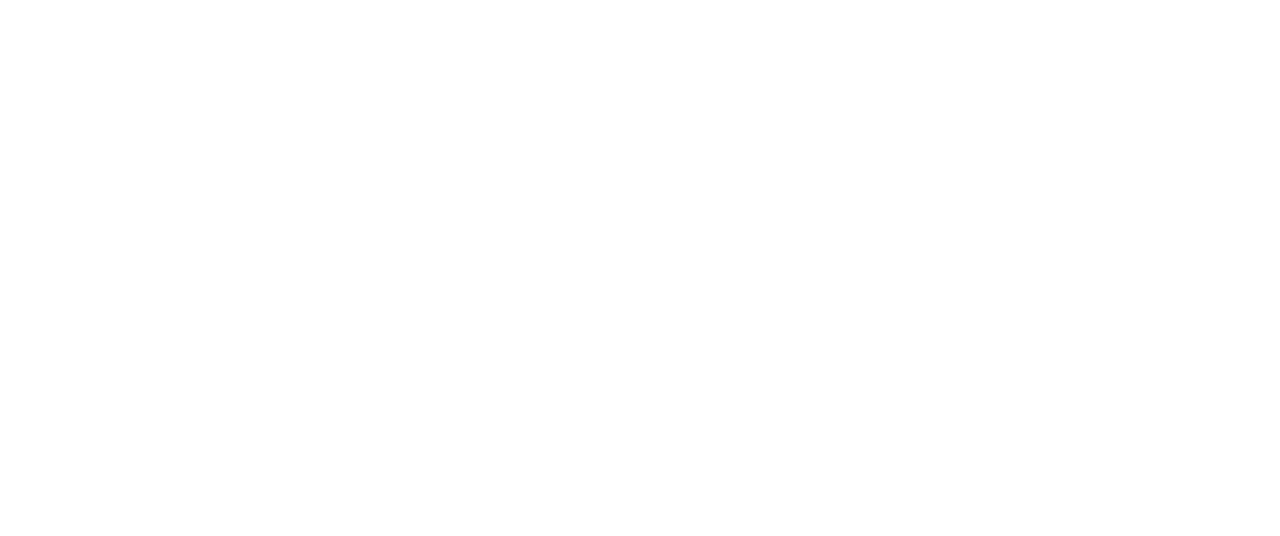
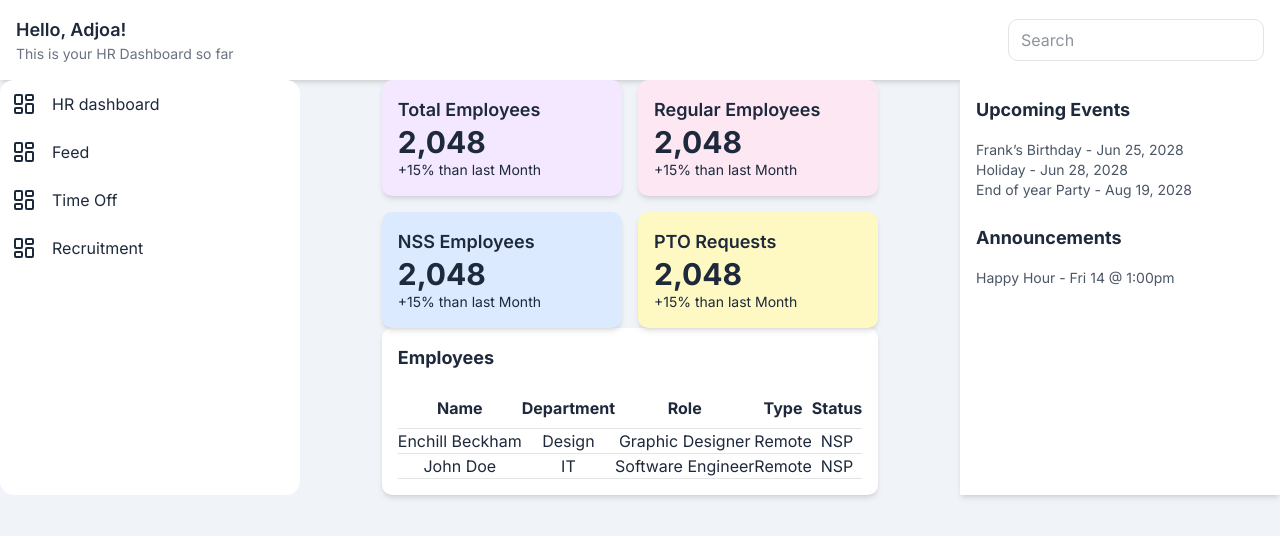
Before and after one commit to Ishmael-a/rgtportal-frontend, a React (Vite) app: page /dashboard in a window 1280 px wide. Before the commit this address had no page. Shown: the top 536 px of the page. Built offline with nearby package versions, Linux system fonts and the light colour scheme.

Commit message:
codes updated

```diff
--- a/src/App.tsx
+++ b/src/App.tsx
@@ -2,6 +2,7 @@
 import Login from "./pages/Login"
 import { Button } from "./components/ui/button";
 import Feed from "./pages/Feed";
+import Dashboard from "./pages/Dashboard";
 
 
 function App() {
@@ -11,7 +12,8 @@
     <Routes>
 
       <Route path="/feed" element={<Feed/>} />
-      <Route path="/login" element={<Login/>} />
+        <Route path="/login" element={<Login />} />
+        <Route path="/dashboard" element={<Dashboard />} />
       <Route path="/" element={
         <div className='font-inter'>
           This is the Homepage
--- /dev/null
+++ b/src/components/Header.tsx
@@ -0,0 +1,20 @@
+
+
+const Header = () => {
+  return (
+    <header className="flex justify-between items-center bg-white p-4 shadow-md">
+      <div>
+        <h1 className="text-lg font-semibold">Hello, Adjoa!</h1>
+        <p className="text-sm text-gray-500">This is your HR Dashboard so far</p>
+      </div>
+      <input
+        type="text"
+        placeholder="Search"
+        className="border rounded-lg px-3 py-2 w-64"
+      />
+    </header>
+  );
+};
+
+
+  export default Header
--- /dev/null
+++ b/src/components/Sidebar.tsx
@@ -0,0 +1,42 @@
+import { LayoutDashboard } from 'lucide-react'
+
+
+const Sidebar = () => {
+    const sideItems = [
+        {
+        title: "HR dashboard",
+        Icon: LayoutDashboard
+        },
+        {
+        title: "Feed",
+        Icon: LayoutDashboard
+        },
+        {
+        title: "Time Off",
+        Icon: LayoutDashboard
+        },
+        {
+        title: "Recruitment",
+        Icon: LayoutDashboard
+        }
+    ]
+  return (
+    <aside className='min-w-[300px] bg-white rounded-xl'>
+      <nav>
+        <ul>
+          {sideItems.map((item, index) => {
+            const {title, Icon} = item
+            return (
+              <li key={index} className='flex items-center gap-x-4 p-3'>
+                <Icon />
+                <span>{title}</span>
+              </li>
+            )
+          })}
+        </ul>
+      </nav>
+   </aside>
+  )
+}
+
+export default Sidebar
--- /dev/null
+++ b/src/components/dash/EmployeeTable.tsx
@@ -0,0 +1,36 @@
+const EmployeeTable = () => {
+  const employees = [
+    { name: "Enchill Beckham", department: "Design", role: "Graphic Designer", type: "Remote", status: "NSP" },
+    { name: "John Doe", department: "IT", role: "Software Engineer", type: "Remote", status: "NSP" },
+  ];
+
+  return (
+    <div className="bg-white p-4 rounded-lg shadow-md">
+      <h2 className="text-lg font-bold">Employees</h2>
+      <table className="w-full mt-4">
+        <thead>
+          <tr className="border-b">
+            <th className="py-2">Name</th>
+            <th className="py-2">Department</th>
+            <th className="py-2">Role</th>
+            <th className="py-2">Type</th>
+            <th className="py-2">Status</th>
+          </tr>
+        </thead>
+        <tbody>
+          {employees.map((emp, index) => (
+            <tr key={index} className="border-b text-center">
+              <td>{emp.name}</td>
+              <td>{emp.department}</td>
+              <td>{emp.role}</td>
+              <td>{emp.type}</td>
+              <td>{emp.status}</td>
+            </tr>
+          ))}
+        </tbody>
+      </table>
+    </div>
+  );
+};
+
+export default EmployeeTable;
--- /dev/null
+++ b/src/components/dash/RightSidebar.tsx
@@ -0,0 +1,21 @@
+const RightSidebar = () => {
+  return (
+    <aside className="w-80 bg-white p-4 shadow-md">
+      <h2 className="text-lg font-bold">Upcoming Events</h2>
+      <div className="mt-4">
+        {["Frank’s Birthday - Jun 25, 2028", "Holiday - Jun 28, 2028", "End of year Party - Aug 19, 2028"].map((event, index) => (
+          <p key={index} className="text-sm text-gray-600">{event}</p>
+        ))}
+      </div>
+      <h2 className="text-lg font-bold mt-6">Announcements</h2>
+      <div className="mt-4">
+        {["Happy Hour - Fri 14 @ 1:00pm"].map((announcement, index) => (
+          <p key={index} className="text-sm text-gray-600">{announcement}</p>
+        ))}
+      </div>
+    </aside>
+  );
+};
+
+
+export default RightSidebar;
--- /dev/null
+++ b/src/components/dash/StatsCard.tsx
@@ -0,0 +1,32 @@
+const StatsCard = ({ title, count, color }: {
+    title: string;
+    count: string;
+    color: string;
+}) => {
+  return (
+    <div className={`p-4 rounded-lg shadow-md ${color}`}>
+      <h3 className="text-lg font-semibold">{title}</h3>
+      <p className="text-3xl font-bold">{count}</p>
+      <p className="text-sm">+15% than last Month</p>
+    </div>
+  );
+};
+
+const StatsGrid = () => {
+  const stats = [
+    { title: "Total Employees", count: "2,048", color: "bg-purple-100" },
+    { title: "Regular Employees", count: "2,048", color: "bg-pink-100" },
+    { title: "NSS Employees", count: "2,048", color: "bg-blue-100" },
+    { title: "PTO Requests", count: "2,048", color: "bg-yellow-100" },
+  ];
+
+  return (
+    <div className="grid grid-cols-2 gap-4">
+      {stats.map((stat, index) => (
+        <StatsCard key={index} {...stat} />
+      ))}
+    </div>
+  );
+};
+
+export default StatsGrid;
--- a/src/index.css
+++ b/src/index.css
@@ -8,9 +8,8 @@
 
 body {
   font-family: "Inter", serif;
-  background-color:  transparent;
+  background-color: #F0F4F8;
   color: #1E293B;
-   border-radius: 25px;
 }
 
 :root {
@@ -103,7 +102,6 @@
   --color-purpleaccent2: #EFE7FF;
   --color-rgtred : #EB2E31;
   --color-rgtgray: #475569;
-  --color-rgtpurpleaccent2: #C9ADFF;
   /* ... */
 }
 
--- /dev/null
+++ b/src/pages/Dashboard.tsx
@@ -0,0 +1,25 @@
+import EmployeeTable from "@/components/dash/EmployeeTable";
+import RightSidebar from "@/components/dash/RightSidebar";
+import StatsGrid from "@/components/dash/StatsCard";
+import Header from "@/components/Header"
+import Sidebar from "@/components/Sidebar"
+
+const Dashboard = () => {
+  return (
+    <div className="w-[100vw] h-[100vh]">
+        <Header />
+      <div className="flex flex-row justify-between">
+        <Sidebar />
+        <div className="flex flex-row gap-4">
+          <div className="w-full">
+            <StatsGrid />
+            <EmployeeTable />
+          </div>
+        </div>
+        <RightSidebar />
+      </div>
+    </div>
+  );
+};
+
+export default Dashboard;
--- a/src/pages/Login.tsx
+++ b/src/pages/Login.tsx
@@ -1,80 +1,12 @@
-import RgtIcon from "../assets/images/RGT TRANSPARENT 1.png"
-import RgtWoman from "../assets/images/envato-labs-image-edit (5) 2.png"
-import RgtIconSmall from "../assets/images/RGT PATTERN 1.png"
-import GoogleIcon from "../assets/logos/Google.svg"
-
 const Login = () => {
   return (
-    <div className="w-full min-h-screen flex rounded-xl">
-        <div className="w-1/2 flex flex-col text-center items-center h-screen">
-          <div className="w-[453px]  items-center justify-center  h-screen">
-
-            <div className="flex flex-col items-center justify-center gap-9">
-              <img src= {RgtIcon}></img>
-           <div className=" flex flex-col gap-3">
-           <h2 className="text-xl font-semibold ">Welcome Back</h2>
-           <h5 className="text-sm">get into your account to begin</h5>
-           </div>
-            </div>
-      <form className="space-y-4 gap">
-        <div className="text-left">
-          <label className="block text-sm font-medium text-gray-700">Email address</label>
-          <input
-            type="text"
-            name="Email address"
-            placeholder="Email address"
-            className="border rounded-md w-full p-2"
-          />
+    <div className="w-full min-h-screen flex">
+        <div className="w-1/2 text-center items-center h-screen">
+            This is the Login Page
         </div>
-        <div className="text-left ">
-
-          <div className="flex  w-full justify-between items-center">
-          <label className="block text-sm font-medium text-gray-700">Password</label>
-          <p className="text-xs ">Forgot Password?</p>
-          </div>
-          <input
-            type="password"
-            name="password"
-            placeholder="*****"
-            className="border rounded-md w-full p-2"
-          />
+        <div className="w-1/2 bg-purpleaccent2 text-center items-center h-screen">
+            This is the images section
         </div>
-
-        <button
-          type="submit"
-          className="w-full bg-rgtpink text-white rounded-md py-2 hover:bg-rgtpink"
-        >
-          Sign in
-        </button>
-
-        <h2 >OR </h2>
-        <button
-          type="submit"
-          className=" flex w-full text-black rounded-md py-2 hover:bg-white  gap-7 text-center justify-center"
-        >
-         Continue with Google <img src={GoogleIcon}></img>
-        </button>
-      </form>
-      </div>
-
-        </div>
-        <div className="w-[675px] bg-purpleaccent2 text-center px-20 pb-20  flex flex-col justify-center">
-        <div className="relative flex justify-end mr-8">
-          <img className='absolute w-[123px] h-[128px] top-[-75px]' src={RgtIconSmall} alt="Pattern" />
-          <div className='w-[81px] h-[71px] rounded-[8px] bg-rgtpurple'></div>
-        </div>
-
-        <div className="relative mt-2 mx-auto">
-          <div className="bg-rgtpurpleaccent2 w-[294px] h-[342px] rounded-t-[426px]"></div>
-          <div className="w-[800px] absolute top-[-150px] left-[380px] -translate-x-1/2">
-            <img
-              src={RgtWoman}
-              className="  "
-              alt="Envato"
-            />
-          </div>
-        </div>
-      </div>
     </div>
   )
 }
```
Also changed, not shown: src/assets/logos/Google.svg (deleted).
